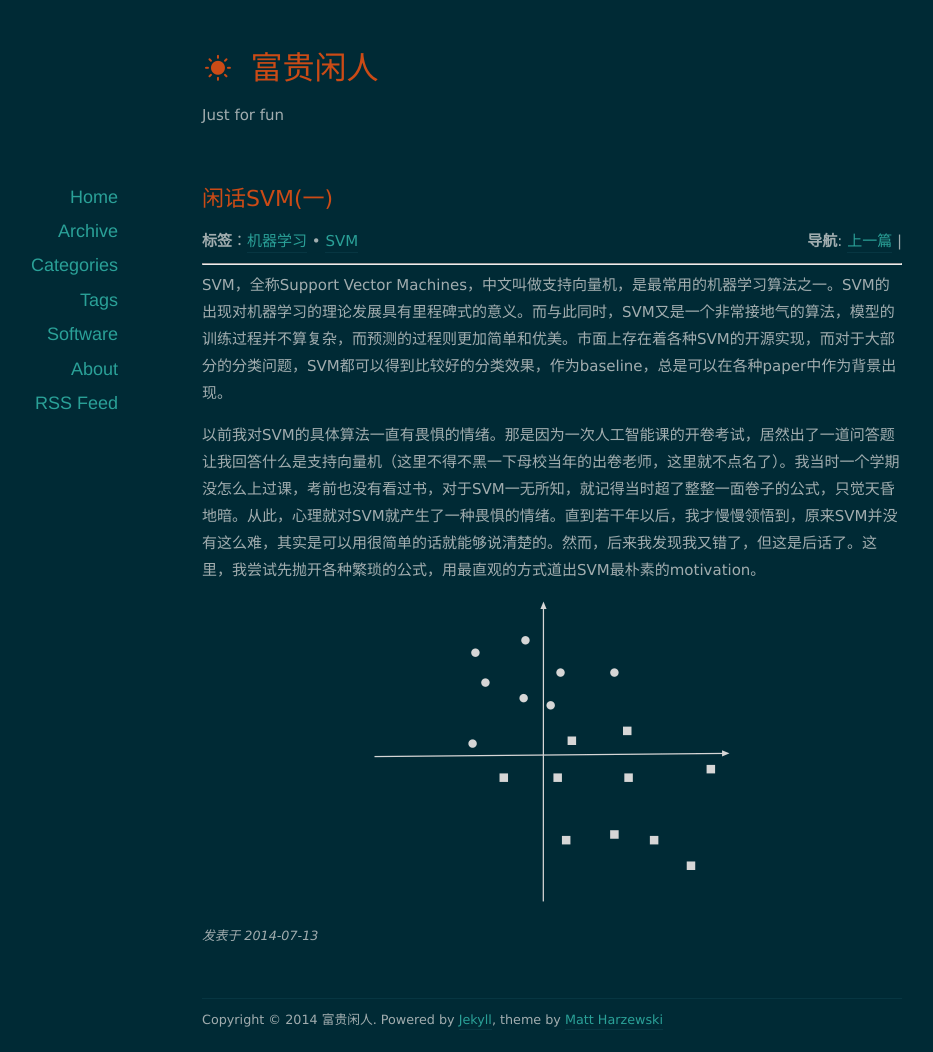
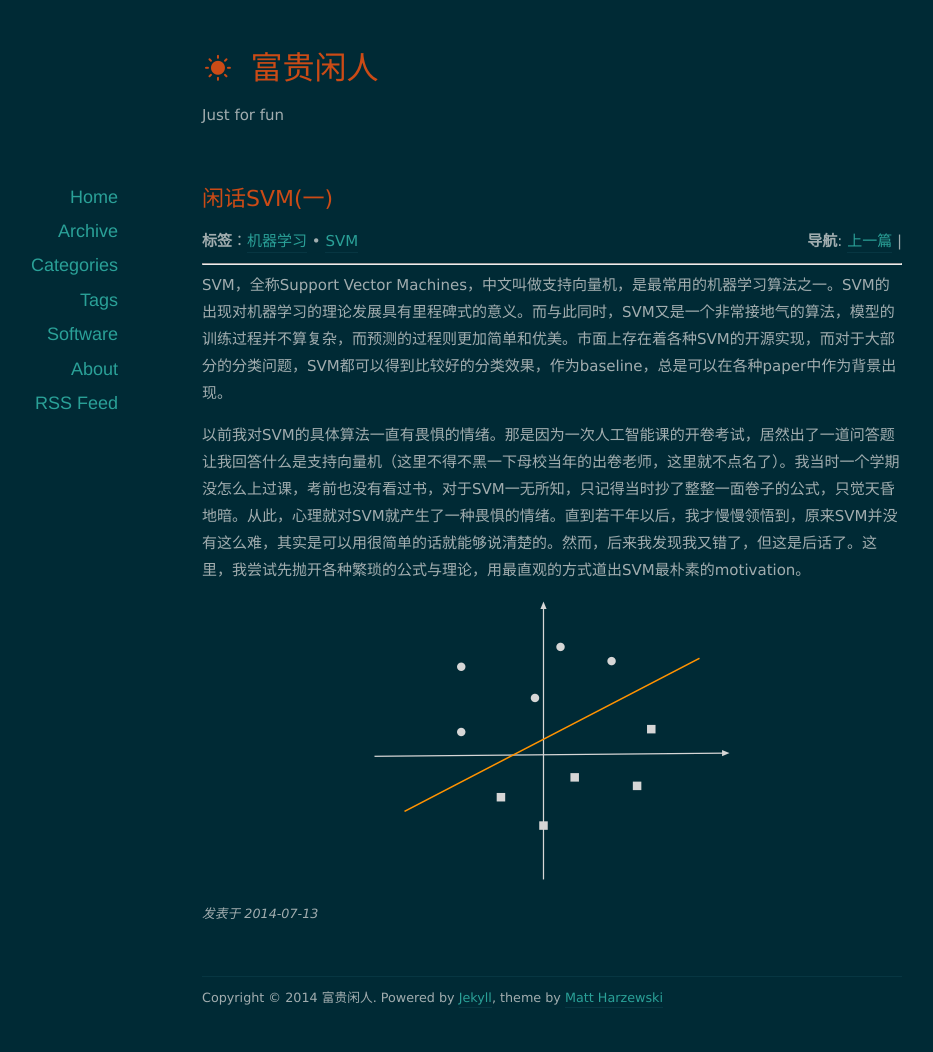
Before and after one commit to orangeprince/orangeprince.github.io, a Jekyll site: the page built from _posts/2014-07-13-svm_part1.md, in a window 1280 px wide. Shown: the whole page, without its empty margins (88-1021 px from the left). Built offline with Jekyll 4.4.1, drawn with Linux system fonts in a browser that asks for light colours; nearby versions of some CDN libraries; comment, search, counter and statistics services are not loaded; after the commit the page ends 1030 px from its top, so only the background shows below that.

Commit message:
modified:   _posts/2014-07-13-svm_part1.md 	modified:   assets/img/svm/svm1.png

```diff
--- a/_posts/2014-07-13-svm_part1.md
+++ b/_posts/2014-07-13-svm_part1.md
@@ -7,7 +7,7 @@
 
 SVM，全称Support Vector Machines，中文叫做支持向量机，是最常用的机器学习算法之一。SVM的出现对机器学习的理论发展具有里程碑式的意义。而与此同时，SVM又是一个非常接地气的算法，模型的训练过程并不算复杂，而预测的过程则更加简单和优美。市面上存在着各种SVM的开源实现，而对于大部分的分类问题，SVM都可以得到比较好的分类效果，作为baseline，总是可以在各种paper中作为背景出现。
 
-以前我对SVM的具体算法一直有畏惧的情绪。那是因为一次人工智能课的开卷考试，居然出了一道问答题让我回答什么是支持向量机（这里不得不黑一下母校当年的出卷老师，这里就不点名了）。我当时一个学期没怎么上过课，考前也没有看过书，对于SVM一无所知，就记得当时超了整整一面卷子的公式，只觉天昏地暗。从此，心理就对SVM就产生了一种畏惧的情绪。直到若干年以后，我才慢慢领悟到，原来SVM并没有这么难，其实是可以用很简单的话就能够说清楚的。然而，后来我发现我又错了，但这是后话了。这里，我尝试先抛开各种繁琐的公式，用最直观的方式道出SVM最朴素的motivation。
+以前我对SVM的具体算法一直有畏惧的情绪。那是因为一次人工智能课的开卷考试，居然出了一道问答题让我回答什么是支持向量机（这里不得不黑一下母校当年的出卷老师，这里就不点名了）。我当时一个学期没怎么上过课，考前也没有看过书，对于SVM一无所知，只记得当时抄了整整一面卷子的公式，只觉天昏地暗。从此，心理就对SVM就产生了一种畏惧的情绪。直到若干年以后，我才慢慢领悟到，原来SVM并没有这么难，其实是可以用很简单的话就能够说清楚的。然而，后来我发现我又错了，但这是后话了。这里，我尝试先抛开各种繁琐的公式与理论，用最直观的方式道出SVM最朴素的motivation。
 
 <!--more-->
 
```
Also changed, not shown: assets/img/svm/svm1.png.
